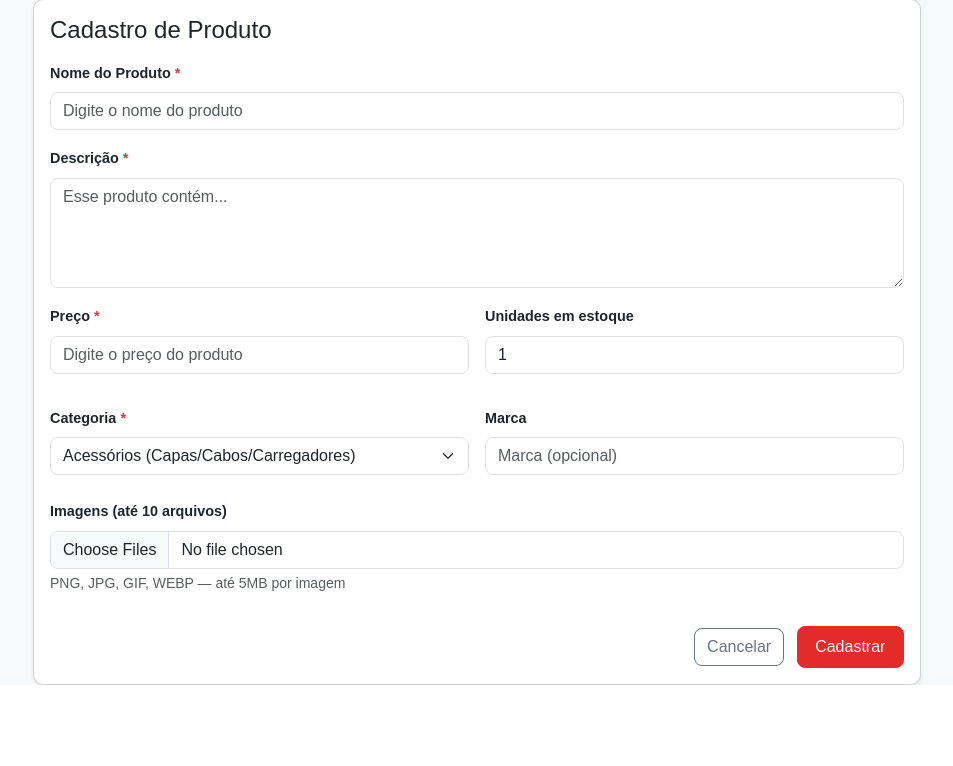
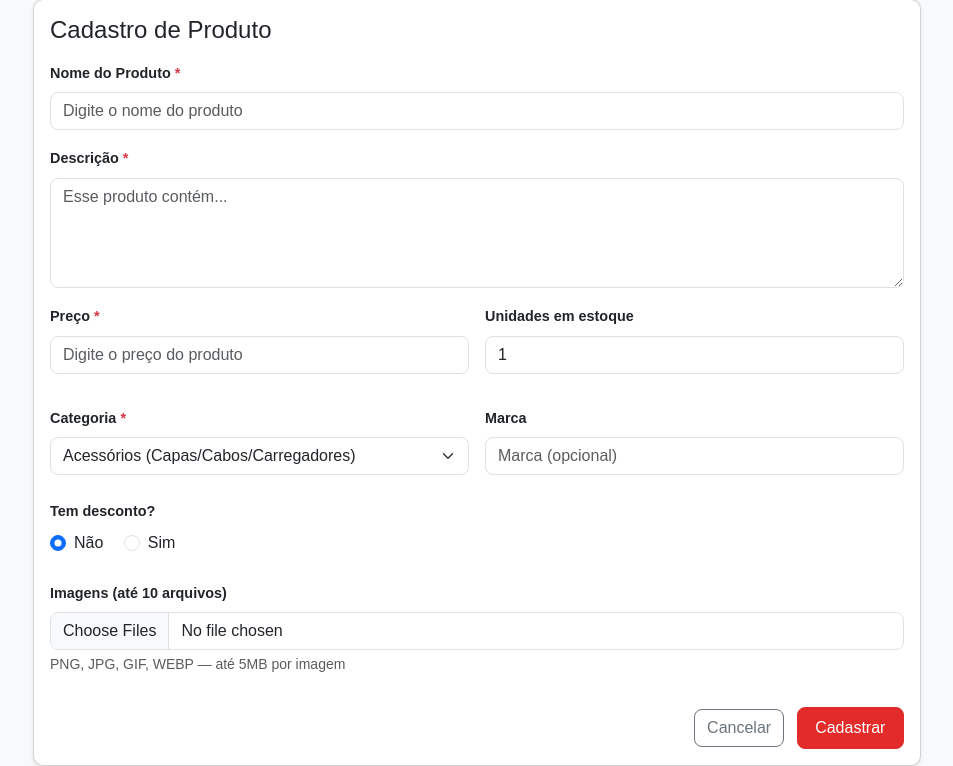
Before and after one commit to lobomaudani/ProjetoPPI_Shoptime, a PHP site: page /cadastroProdutos.php in a window 1280 px wide. Shown: the part 148-914 px from the top of the page, without its empty margins (163-1116 px from the left). Before the commit the page ends 833 px from the top, so only its background shows below. Run offline with PHP 8.4, Linux system fonts and the light colour scheme; data comes from the database, SQL or seed files in the repository.

Commit message:
Revert "Revert "Ajustes""

```diff
--- a/cadastroProdutos.php
+++ b/cadastroProdutos.php
@@ -1,8 +1,5 @@
 <?php
 session_start();
-
-// Avoid printing deprecation/notice messages into the HTML (they were showing up inside form fields)
-// You can remove or adjust this in development if you want to see notices again.
 error_reporting(E_ALL & ~E_DEPRECATED & ~E_NOTICE);
 
 include_once "connections/conectarBD.php";
@@ -10,6 +7,10 @@ include_once __DIR__ . '/includes/user_helpers.php';
 $mensagem_status = '';
 $tipo_mensagem = '';
 $imagensSalvas = [];
+
+// novo: estado do campo desconto (mantém valores entre requisições)
+$tem_desconto = '0'; // '1' = sim, '0' = não
+$desconto = '';
 
 // Edit mode: if id provided, load product and images for editing
 $editId = isset($_GET['id']) ? (int) $_GET['id'] : 0;
@@ -30,6 +31,20 @@ if ($editId > 0) {
             header('Location: meusProdutos.php');
             exit;
         }
+
+        // preencher estado do desconto se tabela tiver coluna relevante
+        if (is_array($editingProduct)) {
+            if (array_key_exists('TemDesconto', $editingProduct)) {
+                $tem_desconto = ($editingProduct['TemDesconto'] ? '1' : '0');
+            } elseif (array_key_exists('Desconto', $editingProduct) && $editingProduct['Desconto'] !== null && $editingProduct['Desconto'] !== '') {
+                // se existe apenas o valor do desconto, marcamos como sim
+                $tem_desconto = '1';
+            }
+            if (array_key_exists('Desconto', $editingProduct)) {
+                $desconto = $editingProduct['Desconto'];
+            }
+        }
+
         $imgq = $conexao->prepare('SELECT idEnderecoImagem, ImagemUrl FROM enderecoimagem WHERE Produtos_idProdutos = :pid');
         $imgq->execute([':pid' => $editId]);
         $existingImages = $imgq->fetchAll(PDO::FETCH_ASSOC);
@@ -64,6 +79,30 @@ if ($_SERVER['REQUEST_METHOD'] === 'POST') {
     $unidades = htmlspecialchars(trim($_POST['unidades'] ?? ''));
     $categoria = htmlspecialchars(trim($_POST['categoria'] ?? ''));
     $marca = htmlspecialchars(trim($_POST['marca'] ?? ''));
+
+    // novo: ler seleção de desconto e validar (mantém estado do formulário)
+    $tem_desconto = (isset($_POST['tem_desconto']) && ($_POST['tem_desconto'] === '1')) ? '1' : '0';
+    $desconto = trim($_POST['desconto'] ?? '');
+    if ($tem_desconto === '1') {
+        // aceitar vírgula e ponto como separador decimal
+        $desconto_raw = str_replace(',', '.', $desconto);
+        if ($desconto_raw === '' || !is_numeric($desconto_raw)) {
+            $mensagem_status = 'Informe um valor de desconto válido (0-60).';
+            $tipo_mensagem = 'danger';
+        } else {
+            $dval = (float) $desconto_raw;
+            if ($dval < 0 || $dval > 60) {
+                $mensagem_status = 'O desconto deve estar entre 0 e 60%.';
+                $tipo_mensagem = 'danger';
+            } else {
+                // normalizar formato para exibição/validação adicional
+                $desconto = number_format($dval, 2, '.', '');
+            }
+        }
+    } else {
+        // garantir vazio quando não houver desconto
+        $desconto = '';
+    }
 
     if (!$nome || !$descricao || $preco === '' || $unidades === '') {
         $mensagem_status = 'Por favor, preencha os campos obrigatórios corretamente.';
@@ -128,14 +167,35 @@ if ($_SERVER['REQUEST_METHOD'] === 'POST') {
                     $userId = (int) $_SESSION['id'];
                     if ($editId > 0) {
                         // update existing product (only owner allowed; already checked when loading)
-                        $upd = $conexao->prepare('UPDATE produtos SET Nome = :nome, Descricao = :desc, Preco = :preco, Quantidade = :quant, Categorias_idCategorias = :cat, Marca = :marca WHERE idProdutos = :id AND Usuarios_idUsuarios = :uid');
-                        $upd->execute([':nome' => $nome, ':desc' => $descricao, ':preco' => ($preco === '' ? null : $preco), ':quant' => ($unidades === '' ? null : (int) $unidades), ':cat' => (int) $categoria, ':marca' => ($marca === '' ? null : $marca), ':id' => $editId, ':uid' => $userId]);
+                        $upd = $conexao->prepare('UPDATE produtos
+                            SET Nome = :nome, Descricao = :desc, Preco = :preco, Quantidade = :quant, Categorias_idCategorias = :cat, Marca = :marca
+                            WHERE idProdutos = :id AND Usuarios_idUsuarios = :uid');
+                        $upd->execute([
+                            ':nome' => $nome,
+                            ':desc' => $descricao,
+                            ':preco' => ($preco === '' ? null : $preco),
+                            ':quant' => ($unidades === '' ? null : (int) $unidades),
+                            ':cat' => (int) $categoria,
+                            ':marca' => ($marca === '' ? null : $marca),
+                            ':id' => $editId,
+                            ':uid' => $userId
+                        ]);
 
                         $prodId = $editId;
                     } else {
-                        $sql = "INSERT INTO produtos (Usuarios_idUsuarios, Nome, Descricao, Preco, Quantidade, Avaliacao, Categorias_idCategorias, Marca) VALUES (:uid, :nome, :desc,:preco, :quantidade, :avaliacao, :categoria, :marca)";
+                        $sql = "INSERT INTO produtos (Usuarios_idUsuarios, Nome, Descricao, Preco, Quantidade, Avaliacao, Categorias_idCategorias, Marca)
+                                VALUES (:uid, :nome, :desc, :preco, :quantidade, :avaliacao, :categoria, :marca)";
                         $ins = $conexao->prepare($sql);
-                        $ins->execute([':uid' => $userId, ':nome' => $nome, ':desc' => $descricao, ':preco' => ($preco === '' ? null : $preco), ':quantidade' => ($unidades === '' ? null : (int) $unidades), ':avaliacao' => null, ':categoria' => (int) $categoria, ':marca' => ($marca === '' ? null : $marca)]);
+                        $ins->execute([
+                            ':uid' => $userId,
+                            ':nome' => $nome,
+                            ':desc' => $descricao,
+                            ':preco' => ($preco === '' ? null : $preco),
+                            ':quantidade' => ($unidades === '' ? null : (int) $unidades),
+                            ':avaliacao' => null,
+                            ':categoria' => (int) $categoria,
+                            ':marca' => ($marca === '' ? null : $marca)
+                        ]);
                         $prodId = $conexao->lastInsertId();
                     }
 
@@ -165,6 +225,9 @@ if ($_SERVER['REQUEST_METHOD'] === 'POST') {
                     $mensagem_status = 'Produto cadastrado com sucesso!';
                     $tipo_mensagem = 'success';
                     $nome = $descricao = $preco = $unidades = $categoria = $marca = '';
+                    // limpar estado do desconto após sucesso
+                    $tem_desconto = '0';
+                    $desconto = '';
                     $imagensSalvas = [];
                 } catch (Exception $e) {
                     if ($conexao->inTransaction())
@@ -176,7 +239,6 @@ if ($_SERVER['REQUEST_METHOD'] === 'POST') {
         }
     }
 }
-
 ?>
 
 <!DOCTYPE html>
@@ -304,6 +366,29 @@ if ($_SERVER['REQUEST_METHOD'] === 'POST') {
                                         value="<?php echo $isEdit ? htmlspecialchars($editingProduct['Marca'] ?? '') : ''; ?>">
                                 </div>
                             </div>
+
+                            <!-- novo bloco: campo de desconto (não altera outros campos existentes) -->
+                            <div class="row g-3 mt-2">
+                                <div class="col-12 mt-3">
+                                    <label class="form-label">Tem desconto?</label>
+                                    <div>
+                                        <div class="form-check form-check-inline">
+                                            <input class="form-check-input" type="radio" name="tem_desconto" id="descontoNao" value="0" <?php echo ($tem_desconto === '1') ? '' : 'checked'; ?>>
+                                            <label class="form-check-label" for="descontoNao">Não</label>
+                                        </div>
+                                        <div class="form-check form-check-inline">
+                                            <input class="form-check-input" type="radio" name="tem_desconto" id="descontoSim" value="1" <?php echo ($tem_desconto === '1') ? 'checked' : ''; ?>>
+                                            <label class="form-check-label" for="descontoSim">Sim</label>
+                                        </div>
+                                    </div>
+
+                                    <div class="mt-2" id="descontoBox" style="display: <?php echo ($tem_desconto === '1' ? 'block' : 'none'); ?>;">
+                                        <label class="form-label">Valor do desconto (%)</label>
+                                        <input class="form-control" type="number" name="desconto" id="descontoInput" min="0" max="60" step="0.01" placeholder="0 - 60" value="<?php echo htmlspecialchars($desconto); ?>">
+                                        <div class="form-text">Limite máximo de desconto: 60%</div>
+                                    </div>
+                                </div>
+                            </div>
                             <div class="row g-3 mt-2">
                                 <div class="col-md-12">
                                     <label class="form-label">Imagens (até 10 arquivos)</label>
@@ -425,6 +510,23 @@ if ($_SERVER['REQUEST_METHOD'] === 'POST') {
 
             initExistingRemovalButtons();
 
+            // novo: toggle e validação cliente para desconto
+            const descontoNao = document.getElementById('descontoNao');
+            const descontoSim = document.getElementById('descontoSim');
+            const descontoBox = document.getElementById('descontoBox');
+            const descontoInput = document.getElementById('descontoInput');
+            function toggleDescontoBox() {
+                if (descontoSim && descontoSim.checked) {
+                    descontoBox.style.display = 'block';
+                } else {
+                    descontoBox.style.display = 'none';
+                }
+            }
+            if (descontoNao) descontoNao.addEventListener('change', toggleDescontoBox);
+            if (descontoSim) descontoSim.addEventListener('change', toggleDescontoBox);
+            // inicializa a visibilidade ao carregar
+            toggleDescontoBox();
+
             if (form) {
                 form.addEventListener('submit', function (e) {
                     const nome = form.nome.value.trim(); const descricao = form.descricao.value.trim(); const preco = form.preco.value; const unidades = form.unidades.value; const categoria = (form.categoria ? form.categoria.value : '');
@@ -432,7 +534,15 @@ if ($_SERVER['REQUEST_METHOD'] === 'POST') {
                     if (!categoria) { e.preventDefault(); alert('Por favor selecione uma categoria para o produto.'); return; }
                     const existingCount = document.querySelectorAll('.existing-item').length;
                     if (existingCount + dt.files.length === 0) { e.preventDefault(); alert('Envie ao menos uma imagem para o produto.'); return; }
-                    // attach dt.files to input already performed in renderPreviews
+
+                    // validação do desconto no cliente
+                    if (descontoSim && descontoSim.checked) {
+                        const dvalRaw = descontoInput ? descontoInput.value.trim() : '';
+                        if (dvalRaw === '' || isNaN(dvalRaw)) { e.preventDefault(); alert('Informe um valor de desconto válido (0-60).'); return; }
+                        const dv = Number(dvalRaw);
+                        if (dv < 0 || dv > 60) { e.preventDefault(); alert('O desconto deve estar entre 0 e 60%.'); return; }
+                    }
+                    // attach dt.files to input já é feito em renderPreviews
                 });
             }
         })();
--- a/sql/schema_v02.sql
+++ b/sql/schema_v02.sql
@@ -43,12 +43,15 @@ CREATE TABLE IF NOT EXISTS `produtos` (
   `idProdutos` int NOT NULL AUTO_INCREMENT,
   `Usuarios_idUsuarios` int NOT NULL,
   `Nome` varchar(255) NOT NULL,
+  `Descricao` varchar(1000) DEFAULT '' COMMENT 'Descrição do produto',
   `Preco` decimal(10,2) NOT NULL,
   `Quantidade` int DEFAULT NULL,
   `Avaliacao` decimal(3,2) DEFAULT NULL,
   `Categorias_idCategorias` int NOT NULL,
   `Marca` varchar(100) DEFAULT NULL,
   `FavoritosCount` int NOT NULL DEFAULT 0,
+  `tem_desconto` boolean default false,
+  `quantidade_desc` int,
   PRIMARY KEY (`idProdutos`),
   KEY `fk_Produtos_Usuarios1_idx` (`Usuarios_idUsuarios`),
   KEY `fk_Produtos_Categorias1_idx` (`Categorias_idCategorias`),
```
